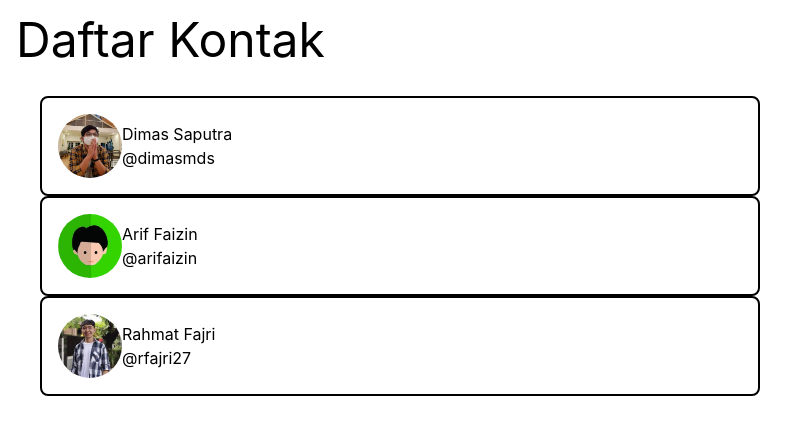
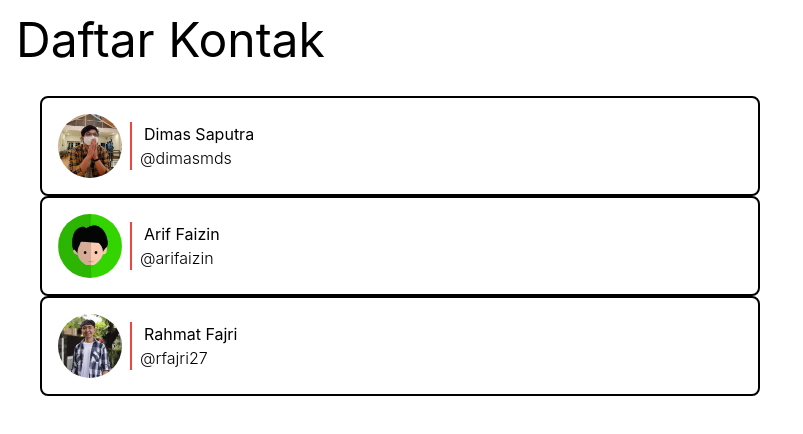
Before and after one commit to ErickEzrandy274/Contacts-App, a React (Create React App) app: page / in a window 1280 px wide. Shown: the top 434 px of the page, without its empty margins (0-803 px from the left). Built offline with nearby package versions, Linux system fonts and the light colour scheme.

Commit message:
implement styling on contactItemBody file

```diff
--- a/src/components/ContactItemBody.tsx
+++ b/src/components/ContactItemBody.tsx
@@ -3,9 +3,9 @@ import { ContactItemBodyProps } from "../utils/interface";
 
 const ContactItemBody: React.FC<ContactItemBodyProps> = ({ name, tag }) => {
 	return (
-		<div className="contact-item__body">
-            <h3 className="contact-item__title">{name}</h3>
-			<p className="contact-item__username">@{tag}</p>
+		<div className="ml-2 pl-2 border-l-2 border-red-500">
+            <h3 className="px-1">{name}</h3>
+			<p className="font-light">@{tag}</p>
 		</div>
 	);
 };
```
